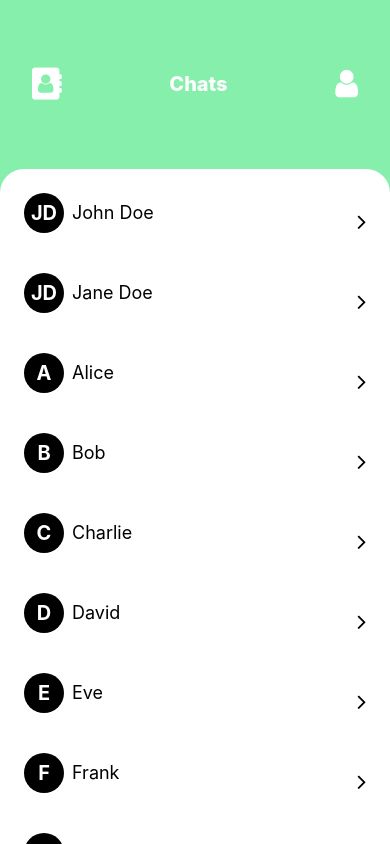
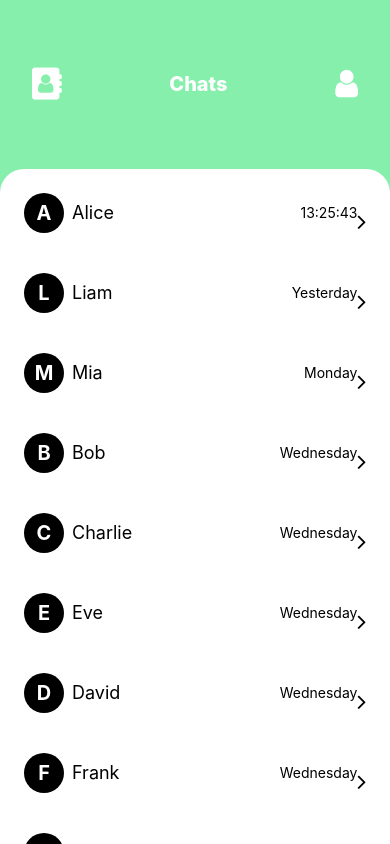
Before and after one commit to SE3A04-Project-Team/secure-chat-app, a React Native app in the folder app/: screen /ChatSelectionScreen in a window 390 px wide. Built offline with nearby package versions, Linux system fonts and the light colour scheme.

Commit message:
added date formatting similar to iMessage

```diff
--- a/app/screens/ChatScreen.jsx
+++ b/app/screens/ChatScreen.jsx
@@ -6,6 +6,7 @@ import TextButton from "../components/TextButton";
 import IconButton from "../components/IconButton";
 
 const ChatScreen = ({route, navigation}) => {
+    // Specific chat id and name passed as route params
     const {chat} = route.params;
 
     // Sample chat messages data
--- a/app/screens/ChatSelectionScreen.jsx
+++ b/app/screens/ChatSelectionScreen.jsx
@@ -11,64 +11,82 @@ const ChatSelectionScreen = ({ navigation }) => {
         {
             id: 1,
             name: 'John Doe',
+            timeOfLastMessage: '2012-04-23T18:25:43.511Z', // ISO 8601 format
         },
         {
             id: 2,
             name: 'Jane Doe',
+            timeOfLastMessage: '2024-03-21T14:25:43.511Z',
         },
         {
             id: 3,
             name: 'Alice',
+            timeOfLastMessage: '2024-04-03T13:25:43.511Z',
         },
         {
             id: 4,
             name: 'Bob',
+            timeOfLastMessage: '2024-03-27T19:25:43.511Z',
         },
         {
             id: 5,
             name: 'Charlie',
+            timeOfLastMessage: '2024-03-27T17:25:43.511Z',
         },
         {
             id: 6,
             name: 'David',
+            timeOfLastMessage: '2024-03-27T15:25:43.511Z',
         },
         {
             id: 7,
             name: 'Eve',
+            timeOfLastMessage: '2024-03-27T16:25:43.511Z',
         },
         {
             id: 8,
             name: 'Frank',
+            timeOfLastMessage: '2024-03-27T12:25:43.511Z',
         },
         {
             id: 9,
             name: 'Grace',
+            timeOfLastMessage: '2024-03-27T11:25:43.511Z',
         },
         {
             id: 10,
             name: 'Henry',
+            timeOfLastMessage: '2024-03-27T10:25:43.511Z',
         },
         {
             id: 11,
             name: 'Ivy',
+            timeOfLastMessage: '2024-03-27T09:25:43.511Z',
         },
         {
             id: 12,
             name: 'Jack',
+            timeOfLastMessage: '2024-03-27T08:25:43.511Z',
         },
         {
             id: 13,
             name: 'Katie',
+            timeOfLastMessage: '2024-03-27T07:25:43.511Z',
         },
         {
             id: 14,
             name: 'Liam',
+            timeOfLastMessage: '2024-04-02T06:25:43.511Z',
         },
         {
             id: 15,
             name: 'Mia',
+            timeOfLastMessage: '2024-04-01T05:25:43.511Z',
         }
     ];
+
+    // Order chatData by timeOfLastMessage in descending order
+    chatData.sort((a, b) => new Date(b.timeOfLastMessage) - new Date(a.timeOfLastMessage));
 
     const getInitials = (name) => {
         const nameArray = name.split(" ");
@@ -81,6 +99,36 @@ const ChatSelectionScreen = ({ navigation }) => {
         navigation.navigate("ChatScreen", { chat });
     }
 
+    // format the date
+    const formatDate = (dateString) => {
+        const dateObject = new Date(dateString);
+        const currentDate = new Date();
+
+        // Check if the date is within the current day (0-24h)
+        if (dateObject.getDate() === currentDate.getDate() && dateObject.getMonth() === currentDate.getMonth() && dateObject.getFullYear() === currentDate.getFullYear()) {
+            return `${dateObject.getHours().toString().padStart(2, '0')}:${dateObject.getMinutes().toString().padStart(2, '0')}:${dateObject.getSeconds().toString().padStart(2, '0')}`;
+        }
+
+        // Check if the date was yesterday
+        const yesterday = new Date(currentDate);
+        yesterday.setDate(currentDate.getDate() - 1);
+        if (dateObject.getDate() === yesterday.getDate() && dateObject.getMonth() === yesterday.getMonth() && dateObject.getFullYear() === yesterday.getFullYear()) {
+            return 'Yesterday';
+        }
+
+        // Check if the date was within the last week
+        const oneWeekAgo = new Date(currentDate);
+        oneWeekAgo.setDate(currentDate.getDate() - 7);
+        if (dateObject > oneWeekAgo) {
+            // Output the day name
+            const daysOfWeek = ['Sunday', 'Monday', 'Tuesday', 'Wednesday', 'Thursday', 'Friday', 'Saturday'];
+            return daysOfWeek[dateObject.getDay()];
+        }
+
+        // If none of the above conditions match, return the year-month-day format
+        return `${dateObject.getFullYear()}-${(dateObject.getMonth() + 1).toString().padStart(2, '0')}-${dateObject.getDate().toString().padStart(2, '0')}`;
+    };
+
     return (
         <View className="flex-1 min-h-screen bg-accent justify-start">
             <View className="flex-1 flex-row justify-between items-center content-center px-8">
@@ -92,15 +140,20 @@ const ChatSelectionScreen = ({ navigation }) => {
                 <ScrollView className="p-2">
                     <View className="flex flex-col gap-y-2 justify-center items-center">
                         {
-                            chatData.map((chat) => (
+                            chatData.map((chat) => {
+                                const formattedDate = formatDate(chat.timeOfLastMessage);
+
+                                return (
                                 <TouchableOpacity key={chat.id} onPress={() => handleChatSelection(chat)} className="flex flex-row w-full p-4 content-center items-center">
                                     <View className="w-10 h-10 rounded-full flex justify-center items-center bg-black">
                                         <Text className="text-xl font-bold text-primary">{getInitials(chat.name)}</Text>
                                     </View>
                                     <Text className="flex-grow text-lg mx-2">{chat.name}</Text>
+                                    <Text>{formattedDate}</Text>
                                     <Icon name="angle-right" size={24} color="black" className="self-end"/>
                                 </TouchableOpacity>
-                            ))
+                                );
+                            })
                         }
                     </View>
                 </ScrollView>
```
